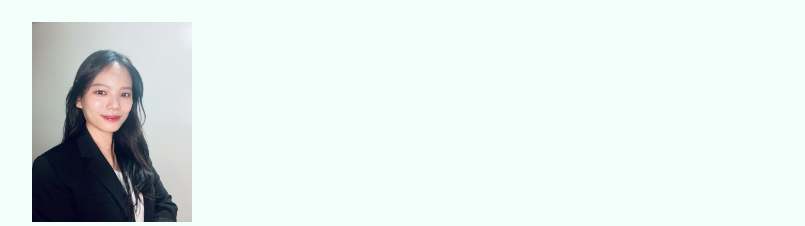
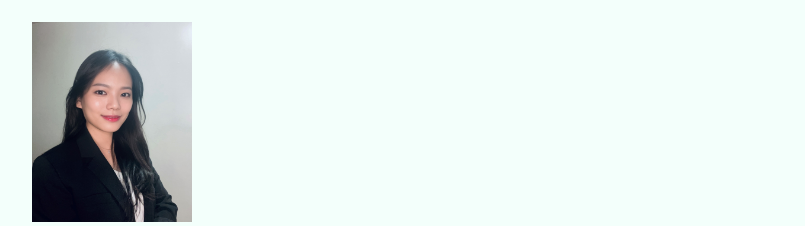
Before and after one commit to HyunjungaPark/HyunjungaPark.github.io, a plain HTML site: page index.html in a window 1280 px wide. Shown: the part 164-390 px from the top of the page, without its empty margins (233-1038 px from the left). Drawn offline with nearby package versions, Linux system fonts and the light colour scheme.

Commit message:
Update index.html

```diff
--- a/index.html
+++ b/index.html
@@ -45,7 +45,7 @@
         <div id="content">
 
           <div id="Home" class="content-region hide">
-            <img src="pic2.jpg" width="160" height="200" class="vertical-align: top;" />
+            <img src="pic3.jpg" width="160" height="200" class="vertical-align: top;" />
             <h2>Welcome!</h2>
             <p>
               I'm a Ph.D. candidate in the <a href="https://www.polisci.pitt.edu/">Department of Political Science</a> at the <a href="https://www.pitt.edu/">University of Pittsburgh</a>.
```
